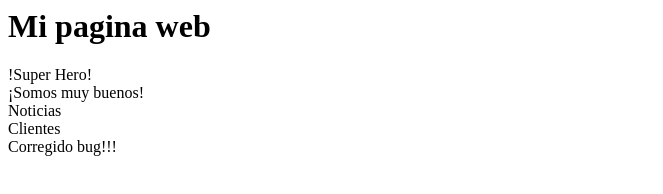
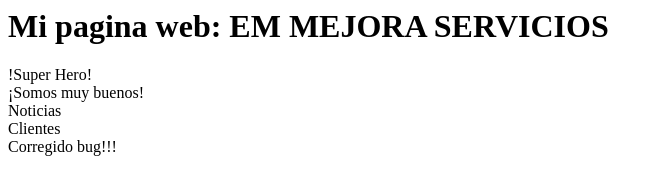
Before and after one commit to aalbagarcia/componente2, a plain HTML site: page index.html in a window 1280 px wide. Shown: the whole page, without its empty margins (0-663 px from the left). Drawn offline with Linux system fonts and the light colour scheme.

Commit message:
Mejora página de servicios

```diff
--- a/index.html
+++ b/index.html
@@ -1,5 +1,5 @@
 <html>
-<h1>Mi pagina web</h1>
+<h1>Mi pagina web: EM MEJORA SERVICIOS</h1>
 <div class="heros">
 !Super Hero!
 </div>
```
